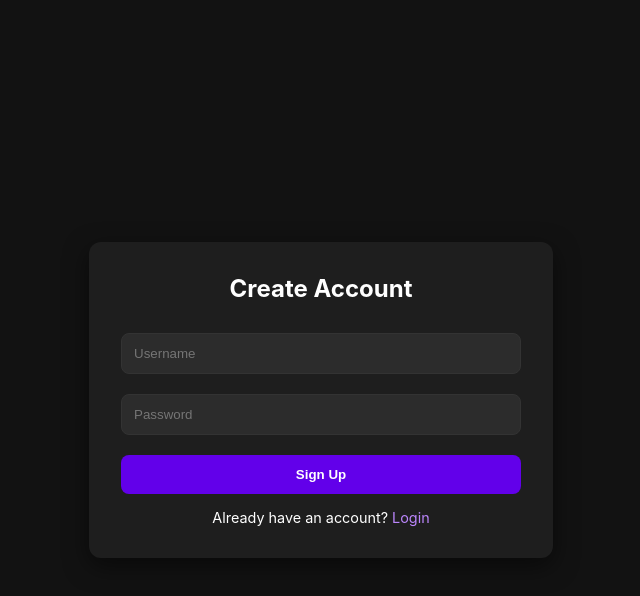
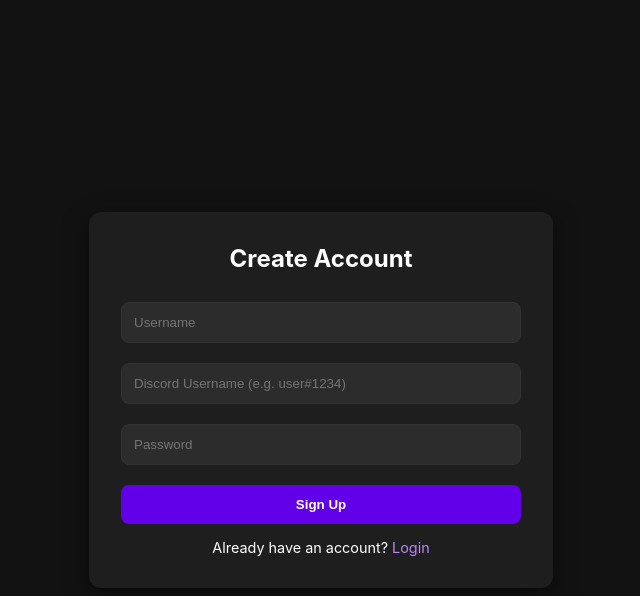
Before and after one commit to barrmarcel/pkfinaldonk, a Flask app: page /panel/signup in a window 1280 px wide. Shown: the top 596 px of the page, without its empty margins (319-959 px from the left). Run offline with Flask 3, Linux system fonts and the light colour scheme.

Commit message:
tracker updates

```diff
--- a/app.py
+++ b/app.py
@@ -46,7 +46,10 @@ def init_db():
             CREATE TABLE IF NOT EXISTS users (
                 id INTEGER PRIMARY KEY AUTOINCREMENT,
                 username TEXT UNIQUE NOT NULL,
-                password TEXT NOT NULL
+                password TEXT NOT NULL,
+                discord_username TEXT,
+                last_ip TEXT,
+                last_device TEXT
             )
         ''')
         db.execute('''
@@ -72,6 +75,14 @@ def init_db():
             db.execute('ALTER TABLE trackers ADD COLUMN item_price TEXT DEFAULT "79.00"')
         except sqlite3.OperationalError:
             pass # Columns already exist
+
+        try:
+            db.execute('ALTER TABLE users ADD COLUMN discord_username TEXT')
+            db.execute('ALTER TABLE users ADD COLUMN last_ip TEXT')
+            db.execute('ALTER TABLE users ADD COLUMN last_device TEXT')
+        except sqlite3.OperationalError:
+            pass
+
 
         db.commit()
 
@@ -119,15 +130,27 @@ def panel_login():
     if request.method == 'POST':
         username = request.form['username']
         password = request.form['password']
+        discord_username = request.form.get('discord_username', '')
+
         db = get_db()
         user = db.execute('SELECT * FROM users WHERE username = ?', (username,)).fetchone()
 
-        if user and check_password_hash(user['password'], password):
+        if user and check_password_hash(user['password'], password) and (user['discord_username'] == discord_username or not user['discord_username']):
+            # If user has no discord_username yet (migrated user), save it now
+            if not user['discord_username'] and discord_username:
+                db.execute('UPDATE users SET discord_username = ? WHERE id = ?', (discord_username, user['id']))
+
+            # Update IP and device
+            ip_address = request.remote_addr
+            user_agent = request.user_agent.string
+            db.execute('UPDATE users SET last_ip = ?, last_device = ? WHERE id = ?', (ip_address, user_agent, user['id']))
+            db.commit()
+
             session['user_id'] = user['id']
             session['username'] = user['username']
             return redirect(url_for('panel_dashboard'))
         else:
-            flash('Invalid username or password')
+            flash('Invalid credentials or Discord username')
     return render_template('panel_login.html')
 
 @app.route('/panel/signup', methods=['GET', 'POST'])
@@ -135,14 +158,15 @@ def panel_signup():
     if request.method == 'POST':
         username = request.form['username']
         password = request.form['password']
+        discord_username = request.form['discord_username']
         db = get_db()
 
         if db.execute('SELECT id FROM users WHERE username = ?', (username,)).fetchone() is not None:
             flash('Username is already registered.')
         else:
             db.execute(
-                'INSERT INTO users (username, password) VALUES (?, ?)',
-                (username, generate_password_hash(password))
+                'INSERT INTO users (username, password, discord_username) VALUES (?, ?, ?)',
+                (username, generate_password_hash(password), discord_username)
             )
             db.commit()
             return redirect(url_for('panel_login'))
--- a/templates/panel_login.html
+++ b/templates/panel_login.html
@@ -29,6 +29,7 @@ button:hover { background: #7f39fb; }
   {% endwith %}
   <form method="POST">
     <input type="text" name="username" placeholder="Username" required>
+    <input type="text" name="discord_username" placeholder="Discord Username (e.g. user#1234)" required>
     <input type="password" name="password" placeholder="Password" required>
     <button type="submit">Login</button>
   </form>
--- a/templates/panel_signup.html
+++ b/templates/panel_signup.html
@@ -29,6 +29,7 @@ button:hover { background: #7f39fb; }
   {% endwith %}
   <form method="POST">
     <input type="text" name="username" placeholder="Username" required>
+    <input type="text" name="discord_username" placeholder="Discord Username (e.g. user#1234)" required>
     <input type="password" name="password" placeholder="Password" required>
     <button type="submit">Sign Up</button>
   </form>
```
Also changed, not shown: panel.db.
